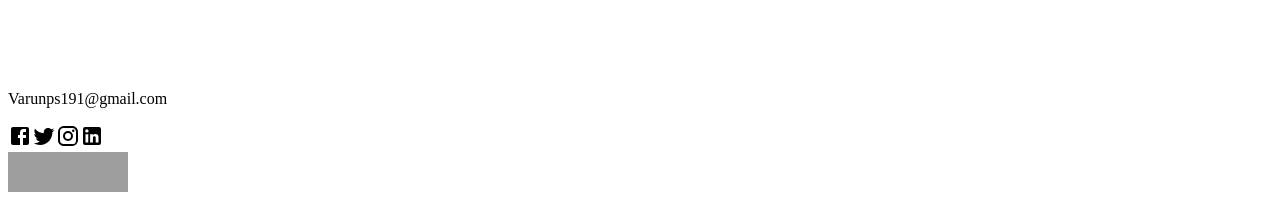
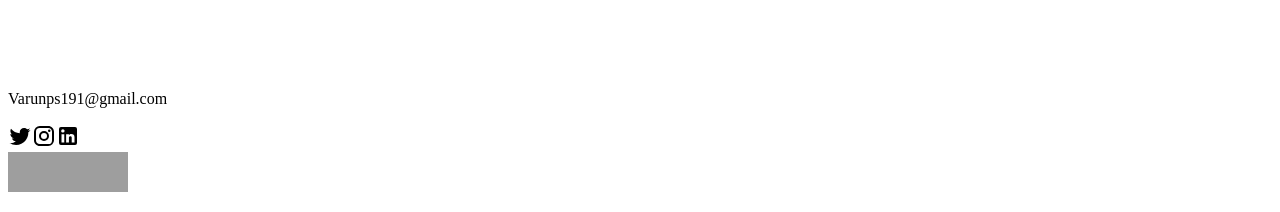
Before and after one commit to starklabsindia77/finleaf-website, a Next.js app: page / in a window 1280 px wide. Shown: the part 2520-2732 px from the top of the page. Built offline with nearby package versions, Linux system fonts and the light colour scheme; grey boxes are pictures that could not be loaded.

Commit message:
1st commit

```diff
--- a/components/TopBar.js
+++ b/components/TopBar.js
@@ -1,5 +1,5 @@
 import { PhoneIcon, MailIcon } from "@heroicons/react/outline";
-import FacebookIcon from "@material-ui/icons/facebook";
+/* import FacebookIcon from "@material-ui/icons/facebook"; */
 import InstagramIcon from "@material-ui/icons/instagram";
 import TwitterIcon from "@material-ui/icons/twitter";
 import LinkedInIcon from "@material-ui/icons/linkedin";
@@ -17,7 +17,7 @@ function TopBar() {
         </div>
       </div>
       <div className="flex items-center space-x-4">
-        <FacebookIcon className="h-5 cursor-pointer text-gray-500 border-gray-500 hover:text-blue-500 hover:border-blue-500" />
+        {/* <FacebookIcon className="h-5 cursor-pointer text-gray-500 border-gray-500 hover:text-blue-500 hover:border-blue-500" /> */}
         <TwitterIcon className="h-5 cursor-pointer text-gray-500 border-gray-500 hover:text-blue-500 hover:border-blue-500" />
         <InstagramIcon className="h-5 cursor-pointer text-gray-500 border-gray-500 hover:text-blue-500 hover:border-blue-500" />
         <LinkedInIcon className="h-5 cursor-pointer text-gray-500 border-gray-500 hover:text-blue-500 hover:border-blue-500" />
```
